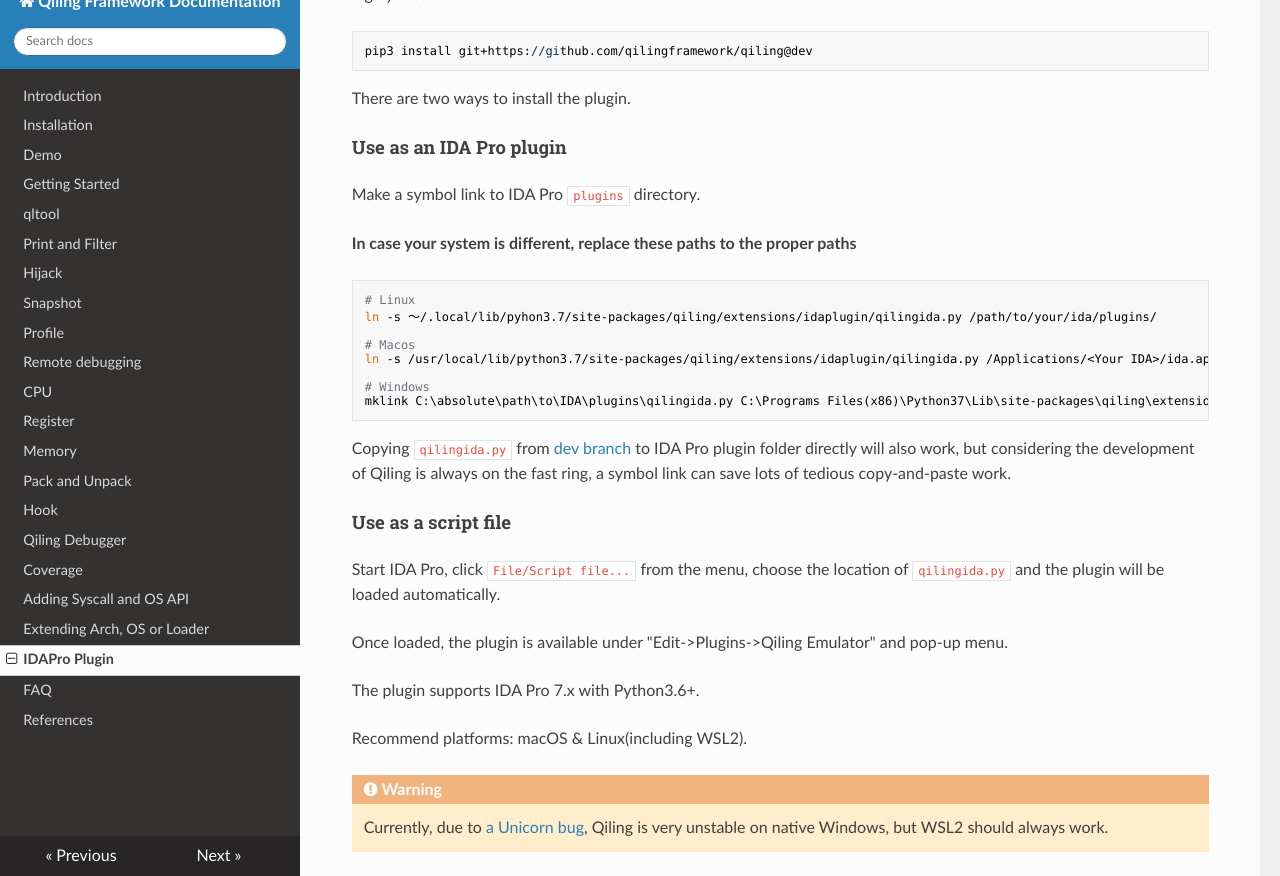
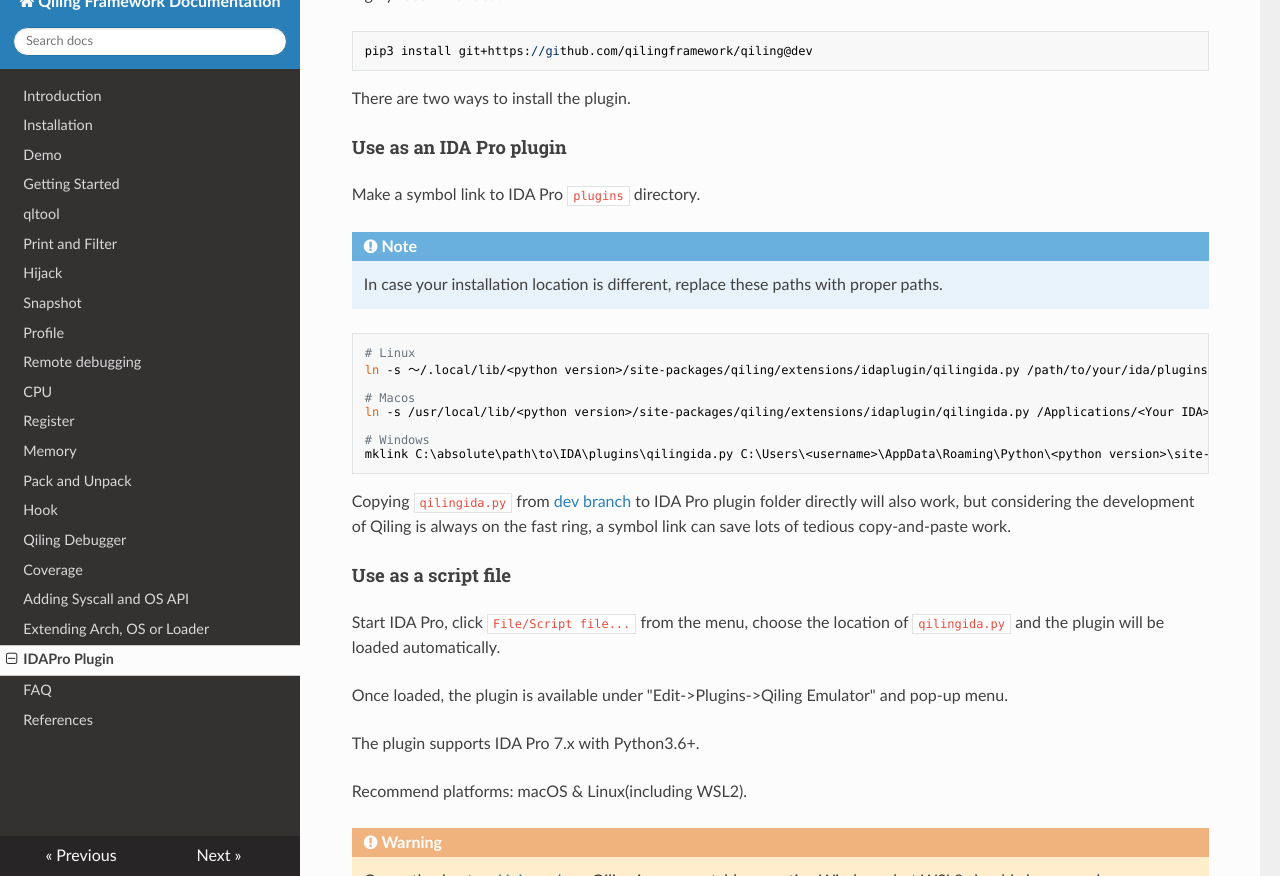
Before and after one commit to qilingframework/rtfd.io, an MkDocs documentation site: the page built from docs/ida.md, in a window 1280 px wide and 900 px high, scrolled down 900 px, cut to the strip 24-900 px from the top of the window. Built offline with MkDocs 1.6.1, drawn with Linux system fonts in a browser that asks for light colours; nearby versions of some CDN libraries.

Commit message:
Update paths

````diff
--- a/docs/ida.md
+++ b/docs/ida.md
@@ -33,16 +33,18 @@ There are two ways to install the plugin.
 
 Make a symbol link to IDA Pro `plugins` directory.
 
-**In case your system is different, replace these paths to the proper paths**
+!!! note
+    In case your installation location is different, replace these paths with proper paths.
+
 ```bash
 # Linux
-ln -s ～/.local/lib/pyhon3.7/site-packages/qiling/extensions/idaplugin/qilingida.py /path/to/your/ida/plugins/
+ln -s ～/.local/lib/<python version>/site-packages/qiling/extensions/idaplugin/qilingida.py /path/to/your/ida/plugins/
 
 # Macos
-ln -s /usr/local/lib/python3.7/site-packages/qiling/extensions/idaplugin/qilingida.py /Applications/<Your IDA>/ida.app/Contents/MacOS/plugins/
+ln -s /usr/local/lib/<python version>/site-packages/qiling/extensions/idaplugin/qilingida.py /Applications/<Your IDA>/ida.app/Contents/MacOS/plugins/
 
 # Windows
-mklink C:\absolute\path\to\IDA\plugins\qilingida.py C:\Programs Files(x86)\Python37\Lib\site-packages\qiling\extensions\idaplugin\qilingida.py
+mklink C:\absolute\path\to\IDA\plugins\qilingida.py C:\Users\<username>\AppData\Roaming\Python\<python version>\site-packages\qiling\extensions\idaplugin
 ```
 
 Copying `qilingida.py` from [dev branch](https://raw.githubusercontent.com/qilingframework/qiling/dev/qiling/extensions/idaplugin/qilingida.py) to IDA Pro plugin folder directly will also work, but considering the development of Qiling is always on the fast ring, a symbol link can save lots of tedious copy-and-paste work.
````
